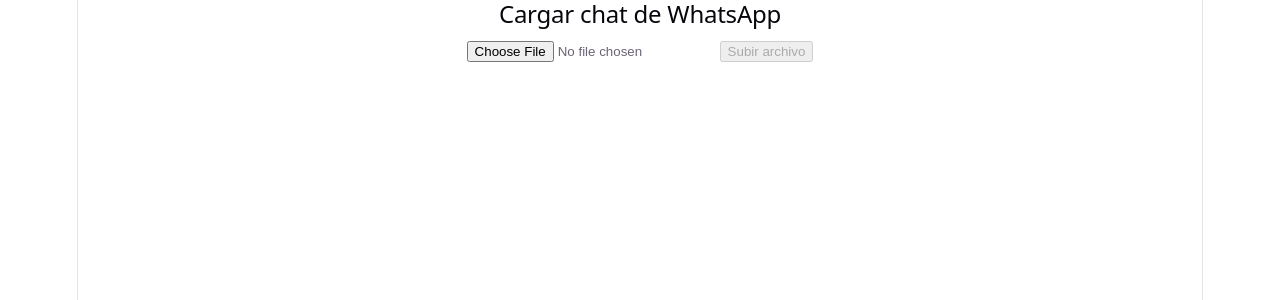
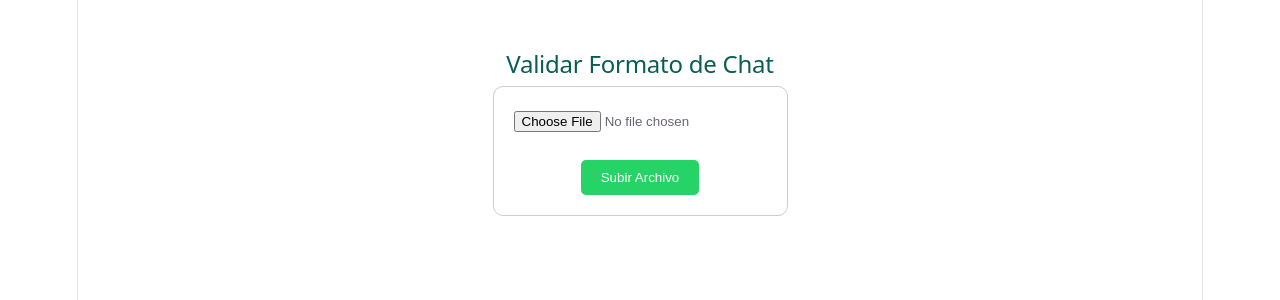
Before and after one commit to alfredban/TP-IngSoftware3-2026-Grupo5, a React (Vite) app in the folder frontend/: page /upload in a window 1280 px wide. Shown: the top 300 px of the page. Built offline with nearby package versions, Linux system fonts and the light colour scheme.

Commit message:
1.3.2 - Validación de formato con soporte para iOS y Android

```diff
--- a/frontend/src/pages/Upload.jsx
+++ b/frontend/src/pages/Upload.jsx
@@ -6,55 +6,63 @@
   const [cargando, setCargando] = useState(false)
   const [error, setError] = useState(null)
 
-  const handleSeleccion = (e) => {
-    setArchivo(e.target.files[0])
-    setRespuesta(null)
-    setError(null)
-  }
-
   const handleSubir = async () => {
     if (!archivo) return
-
     setCargando(true)
     setError(null)
+    setRespuesta(null)
 
     const formData = new FormData()
     formData.append('file', archivo)
 
     try {
-      const res = await fetch('http://localhost:8000/api/upload', {
+      // Usamos 127.0.0.1 para evitar demoras de resolución de DNS en local
+      const res = await fetch('http://127.0.0.1:8000/api/upload', {
         method: 'POST',
         body: formData,
       })
+
       const data = await res.json()
-      setRespuesta(data)
+
+      if (!res.ok) {
+        setError(data.detail || 'Error en la validación')
+      } else {
+        setRespuesta(data)
+      }
     } catch (err) {
-      setError('Error al conectar con el servidor')
+      setError('Error de conexión. Asegurate de que el Backend esté corriendo.')
     } finally {
       setCargando(false)
     }
   }
 
   return (
-    <div>
-      <h2>Cargar chat de WhatsApp</h2>
+    <div style={{ maxWidth: '500px', margin: '50px auto', fontFamily: 'sans-serif', textAlign: 'center' }}>
+      <h2 style={{ color: '#075E54' }}>Validar Formato de Chat</h2>
 
-      <input type="file" accept=".txt" onChange={handleSeleccion} />
+      <div style={{ border: '1px solid #ccc', padding: '20px', borderRadius: '10px' }}>
+        <input type="file" accept=".txt" onChange={(e) => setArchivo(e.target.files[0])} />
+        <br /><br />
+        <button onClick={handleSubir} disabled={!archivo || cargando} style={{
+          padding: '10px 20px', backgroundColor: '#25D366', color: 'white', border: 'none', borderRadius: '5px', cursor: 'pointer'
+        }}>
+          {cargando ? 'Validando...' : 'Subir Archivo'}
+        </button>
+      </div>
 
-      <button onClick={handleSubir} disabled={!archivo || cargando}>
-        {cargando ? 'Subiendo...' : 'Subir archivo'}
-      </button>
-
-      {respuesta && (
-        <div>
-          <p> {respuesta.mensaje}</p>
-          <p> Archivo: {respuesta.nombre_archivo}</p>
-          <p> Tamaño: {respuesta.tamaño_bytes} bytes</p>
-          <p> Líneas: {respuesta.lineas}</p>
+      {error && (
+        <div style={{ marginTop: '20px', padding: '10px', backgroundColor: '#ffd7d7', color: '#a00', borderRadius: '5px' }}>
+          <strong>❌ {error}</strong>
         </div>
       )}
 
-      {error && <p> {error}</p>}
+      {respuesta && (
+        <div style={{ marginTop: '20px', padding: '10px', backgroundColor: '#d7ffd7', color: '#007a00', borderRadius: '5px' }}>
+          <strong>✅ {respuesta.mensaje}</strong>
+          <p>Archivo: {respuesta.nombre_archivo}</p>
+          <p>Líneas: {respuesta.lineas}</p>
+        </div>
+      )}
     </div>
   )
 }
```
Also changed, not shown: 1 other file (tests, documents, lock files or other folders).
